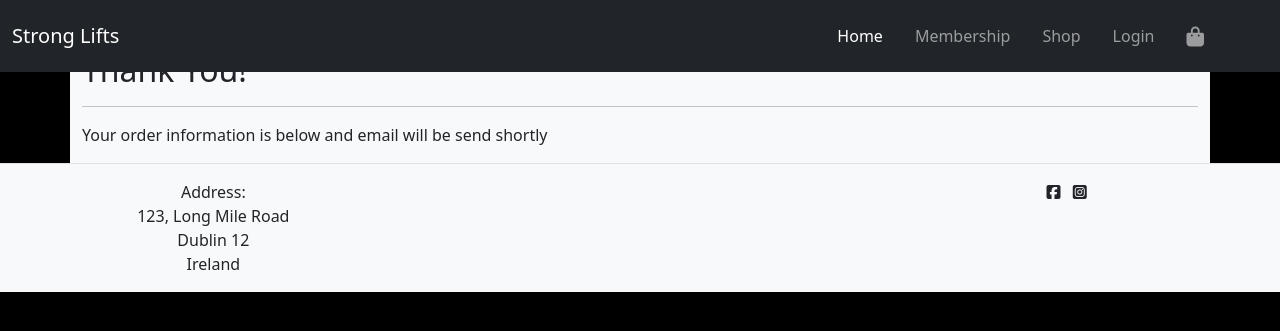
After one commit to rfpotrero/stronglifts, a Django app: template checkout/templates/checkout/checkout_success.html in a window 1280 px wide. The commit adds this page. Shown: the top 331 px of the page. Run offline with Django 4.2, Linux system fonts and the light colour scheme; the template is opened without the code that fills it, so the values that code supplies are empty; some libraries are stand-ins or nearby versions.

Commit message:
feat: Add checkou_succes and improve checkout.html
Adding checkout success and add links to payment in the
checkout buttos in checkout.html #36

```diff
--- /dev/null
+++ b/checkout/templates/checkout/checkout_success.html
@@ -0,0 +1,21 @@
+{% extends "base.html" %}
+{% load static %}
+
+
+{% block content %}
+<div class="wrapper container bg-light">
+    <div class="row">
+        <div class="col">
+            <h2>Thank You!</h2>
+            <hr>
+            <p>Your order information is below and email will be send shortly</p>
+        </div>
+    </div>
+
+    <div class="row">
+        <div class="col-12">
+
+        </div>
+    </div>
+</div>
+{% endblock %}
```
Also changed, not shown: checkout/templates/checkout/checkout.html (+22 -0 lines).
